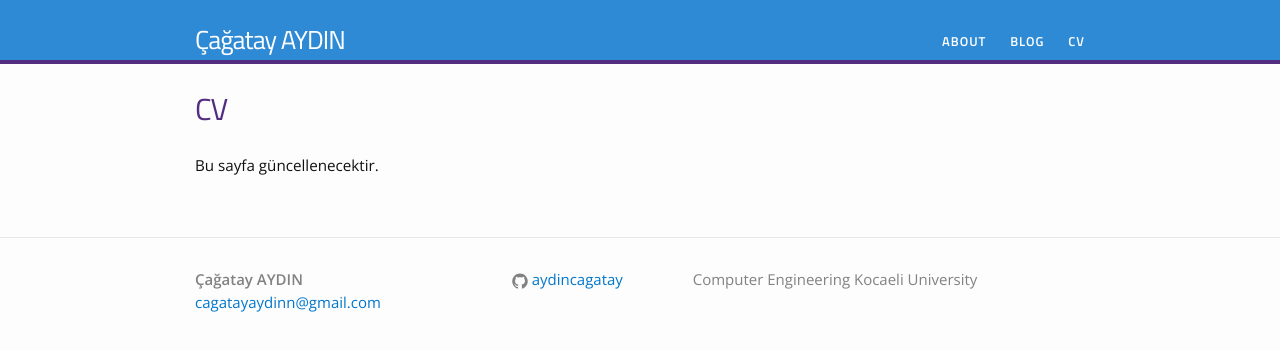
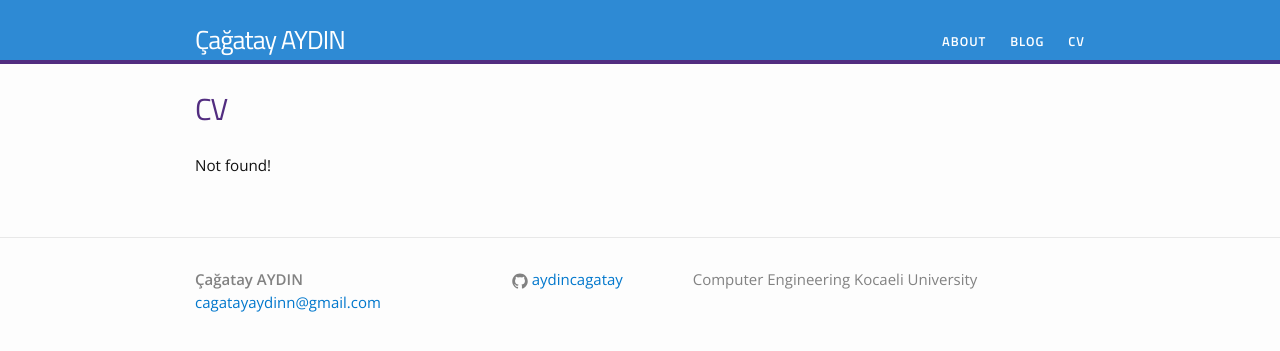
Before and after one commit to aydincagatay/aydincagatay.github.io, a Jekyll site: the page built from cv.md, in a window 1280 px wide. Shown: the top 351 px of the page. Built offline with Jekyll 4.4.1, drawn with Linux system fonts in a browser that asks for light colours.

Commit message:
cv not found

```diff
--- a/cv.md
+++ b/cv.md
@@ -4,4 +4,4 @@ title: CV
 permalink: /cv/
 ---
 
-Bu sayfa güncellenecektir.
+Not found!
```
